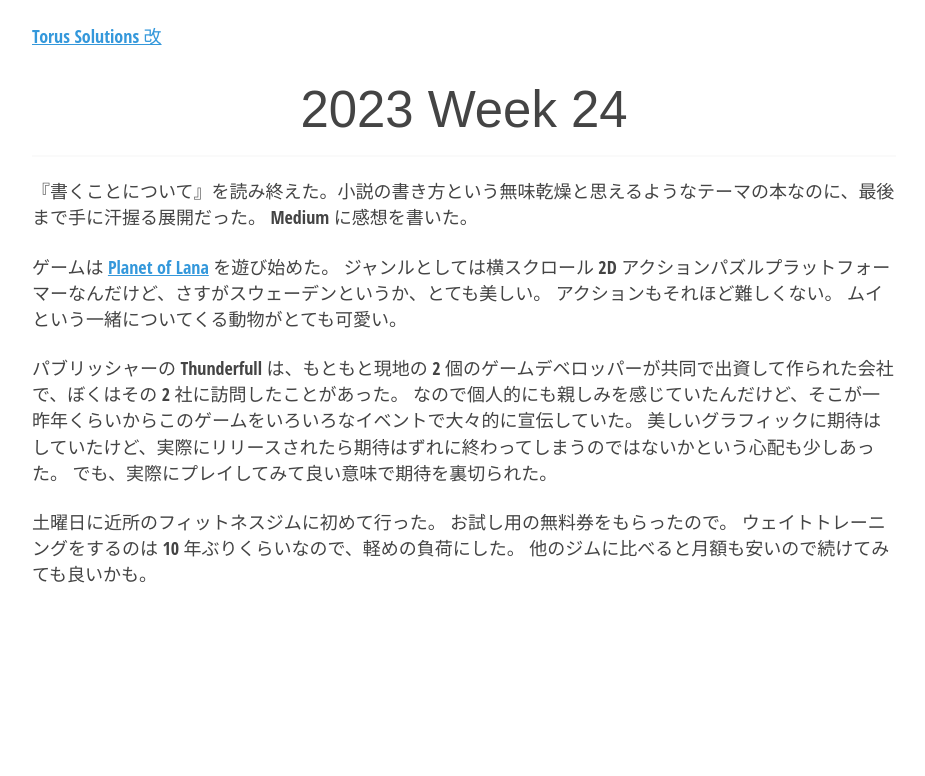
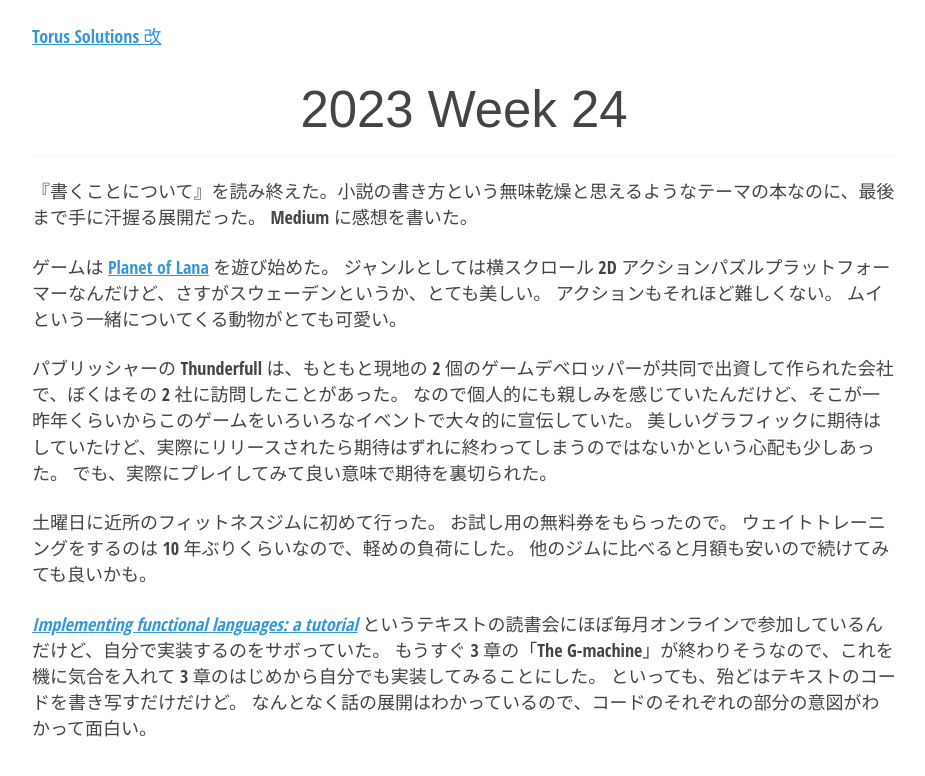
Before and after one commit to torus/torus.github.io, a Jekyll site: the page built from _posts/2023-06-18-week-24.md, in a window 1280 px wide. Shown: the top 776 px of the page, without its empty margins (176-1101 px from the left). Built offline with Jekyll 4.4.1, drawn with Linux system fonts in a browser that asks for light colours.

Commit message:
Update 2023-06-18-week-24.md

```diff
--- a/_posts/2023-06-18-week-24.md
+++ b/_posts/2023-06-18-week-24.md
@@ -19,3 +19,8 @@ Medium に感想を書いた。
 お試し用の無料券をもらったので。
 ウェイトトレーニングをするのは 10 年ぶりくらいなので、軽めの負荷にした。
 他のジムに比べると月額も安いので続けてみても良いかも。
+
+[_Implementing functional languages: a tutorial_](https://www.microsoft.com/en-us/research/publication/implementing-functional-languages-a-tutorial/) というテキストの読書会にほぼ毎月オンラインで参加しているんだけど、自分で実装するのをサボっていた。
+もうすぐ 3 章の「The G-machine」が終わりそうなので、これを機に気合を入れて 3 章のはじめから自分でも実装してみることにした。
+といっても、殆どはテキストのコードを書き写すだけだけど。
+なんとなく話の展開はわかっているので、コードのそれぞれの部分の意図がわかって面白い。
```
